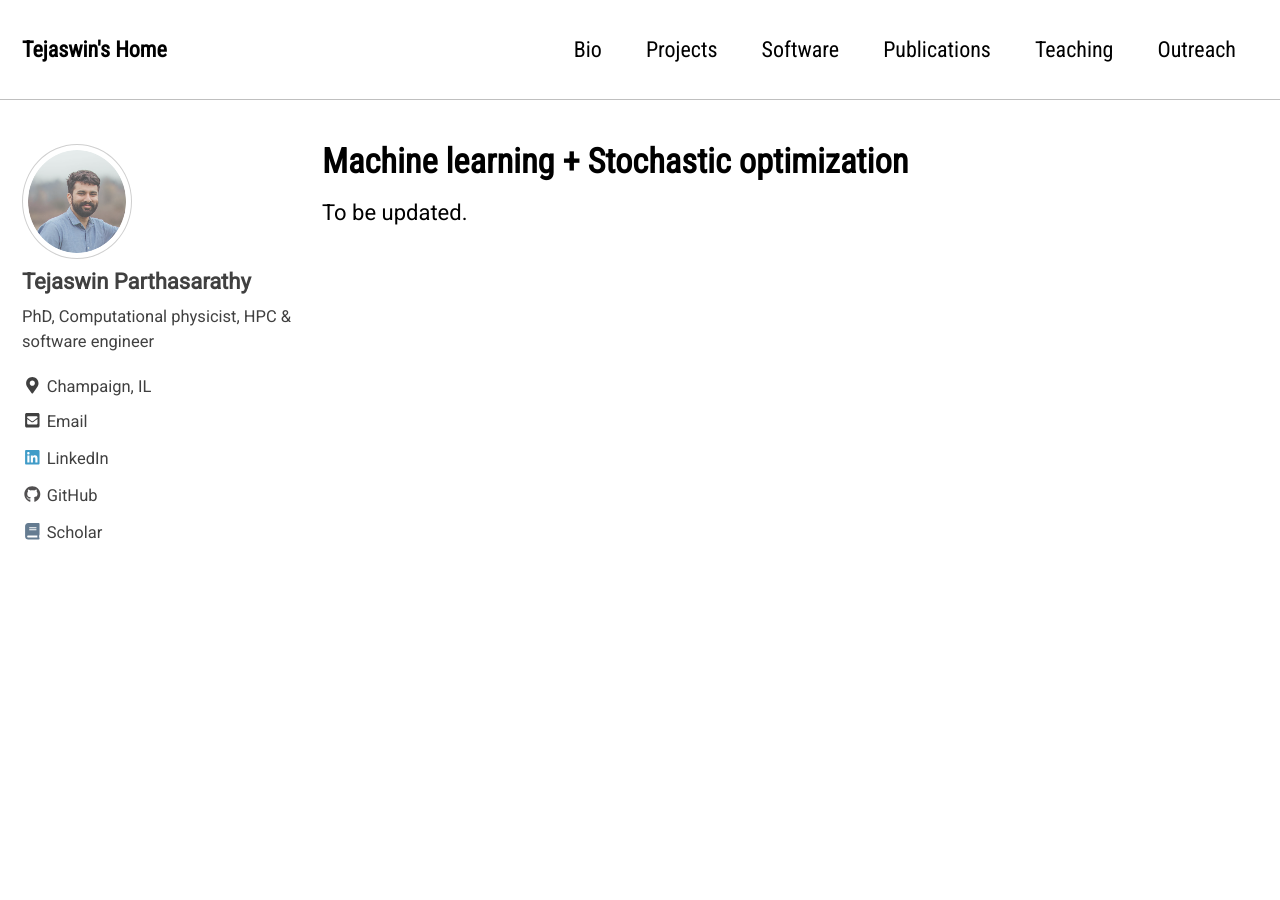
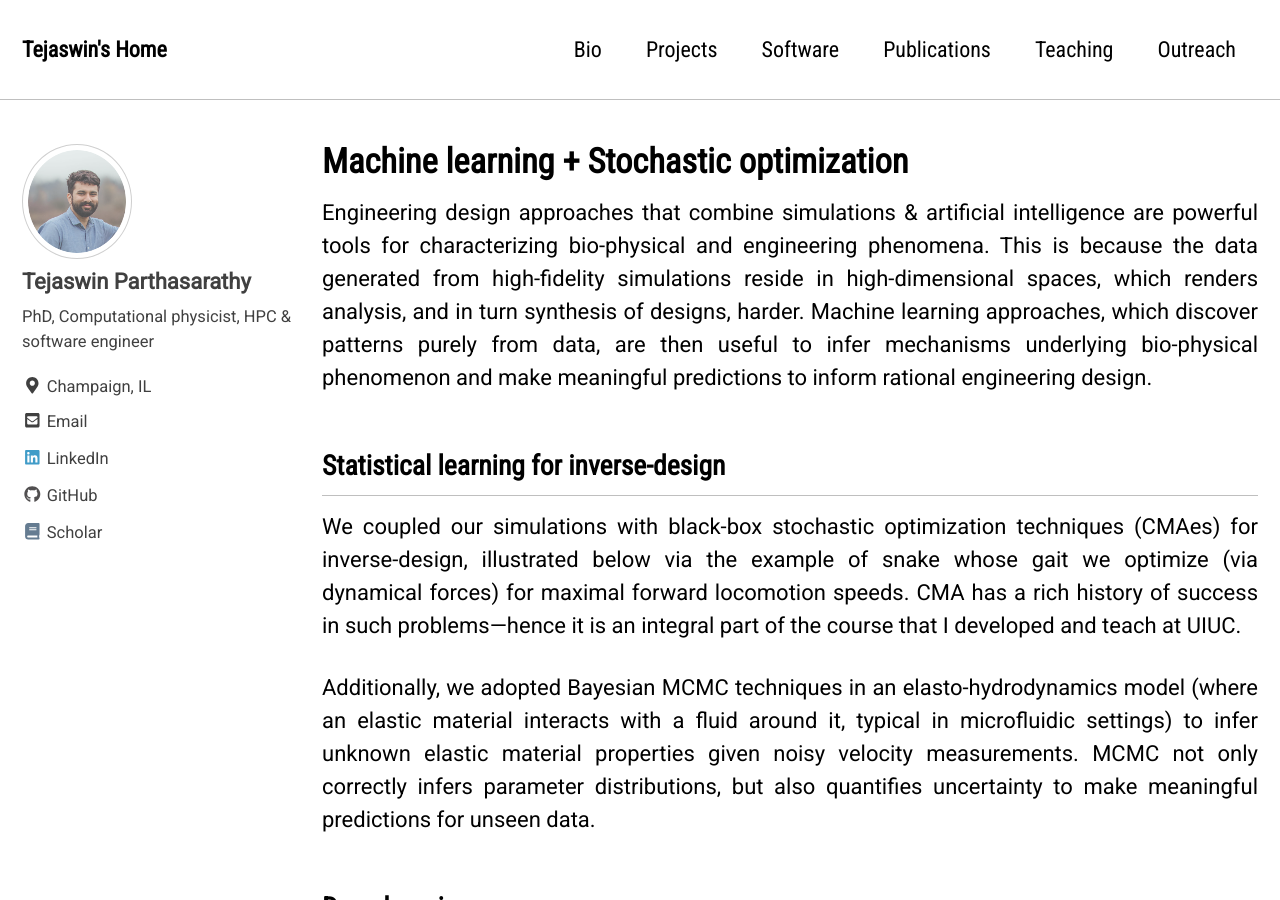
Before and after one commit to parthas1/parthas1.github.io, a Jekyll site: the page built from _pages/projects/learning.md, in a window 1280 px wide and 900 px high. Built offline with Jekyll 4.4.1, drawn with Linux system fonts in a browser that asks for light colours; nearby versions of some CDN libraries; some of the changed text lies outside the part shown.

Commit message:
feat : wip ML page

```diff
--- a/_pages/projects/learning.md
+++ b/_pages/projects/learning.md
@@ -6,4 +6,28 @@ excerpt: "ml"
 classes: wide
 ---
 
+Engineering design approaches that combine simulations & artificial intelligence are powerful tools for characterizing bio-physical and engineering phenomena.
+This is because the data generated from high-fidelity simulations reside in high-dimensional spaces, which renders analysis, and in turn synthesis of designs, harder. Machine learning approaches, which discover patterns
+purely from data, are then useful to infer mechanisms underlying bio-physical phenomenon and make meaningful predictions to inform rational engineering design.
+{: style="text-align: justify;"}
+
+<!--
+- UQ (statistical), CMAes
+- Deep learning
+- Elastica deep RL
+- Heart data etc.
+-->
+
+## Statistical learning for inverse-design
+We coupled our simulations with black-box stochastic optimization techniques (CMAes) for inverse-design, illustrated below via the example of snake whose gait we optimize (via dynamical forces) for maximal forward locomotion speeds. CMA has a rich history of success in such problems---hence it is an integral part of the course that I developed and teach at UIUC.
+{: style="text-align: justify;"}
+
+Additionally, we adopted Bayesian MCMC techniques in an elasto-hydrodynamics model (where an elastic material interacts with a fluid around it, typical in microfluidic settings) to infer unknown elastic material properties given noisy velocity measurements. MCMC not only correctly infers parameter distributions, but also quantifies uncertainty to make meaningful predictions for unseen data.
+{: style="text-align: justify;"}
+
+
+## Deep learning
 To be updated.
+
+## Reinforcement learning
+To be updated.
```
